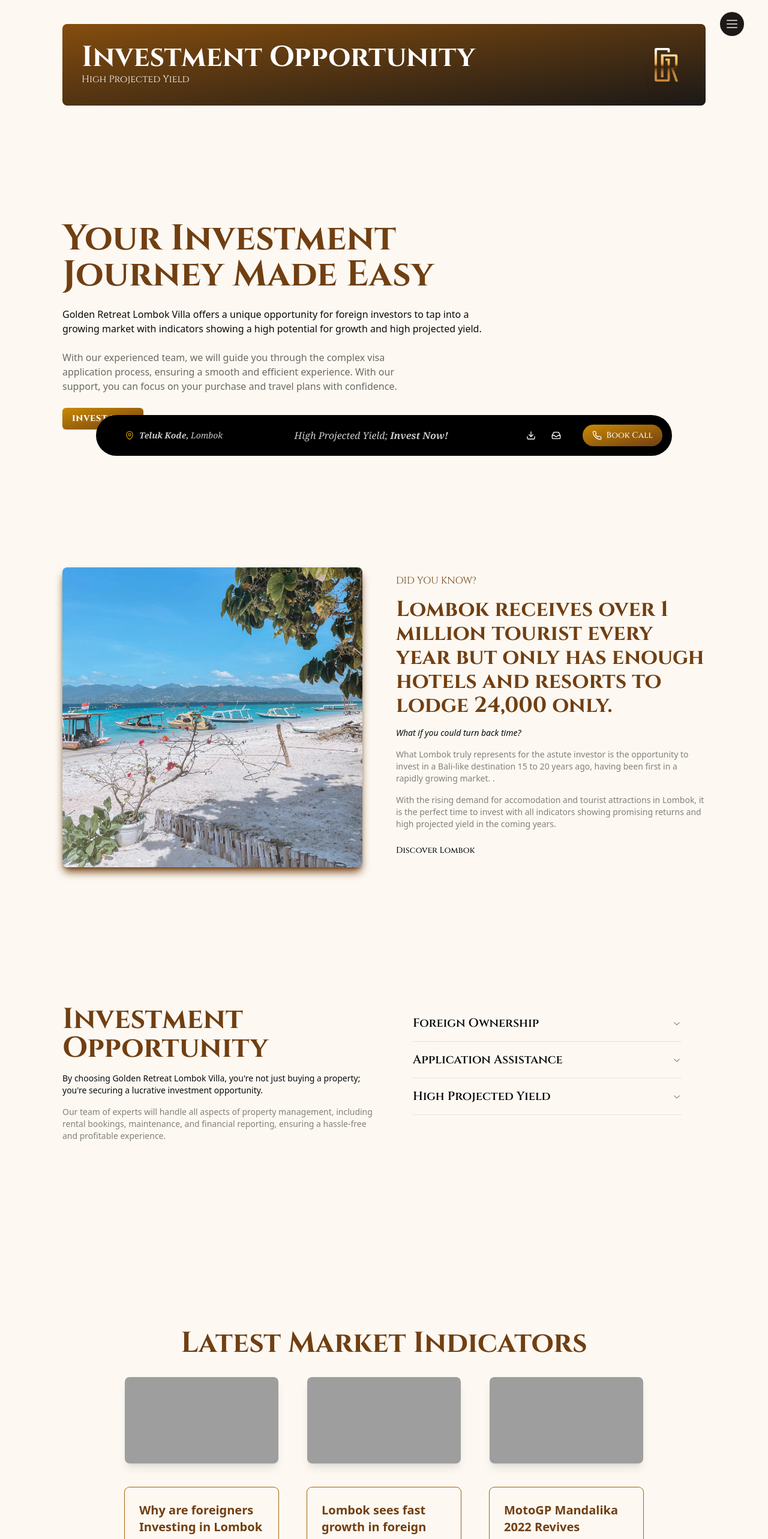
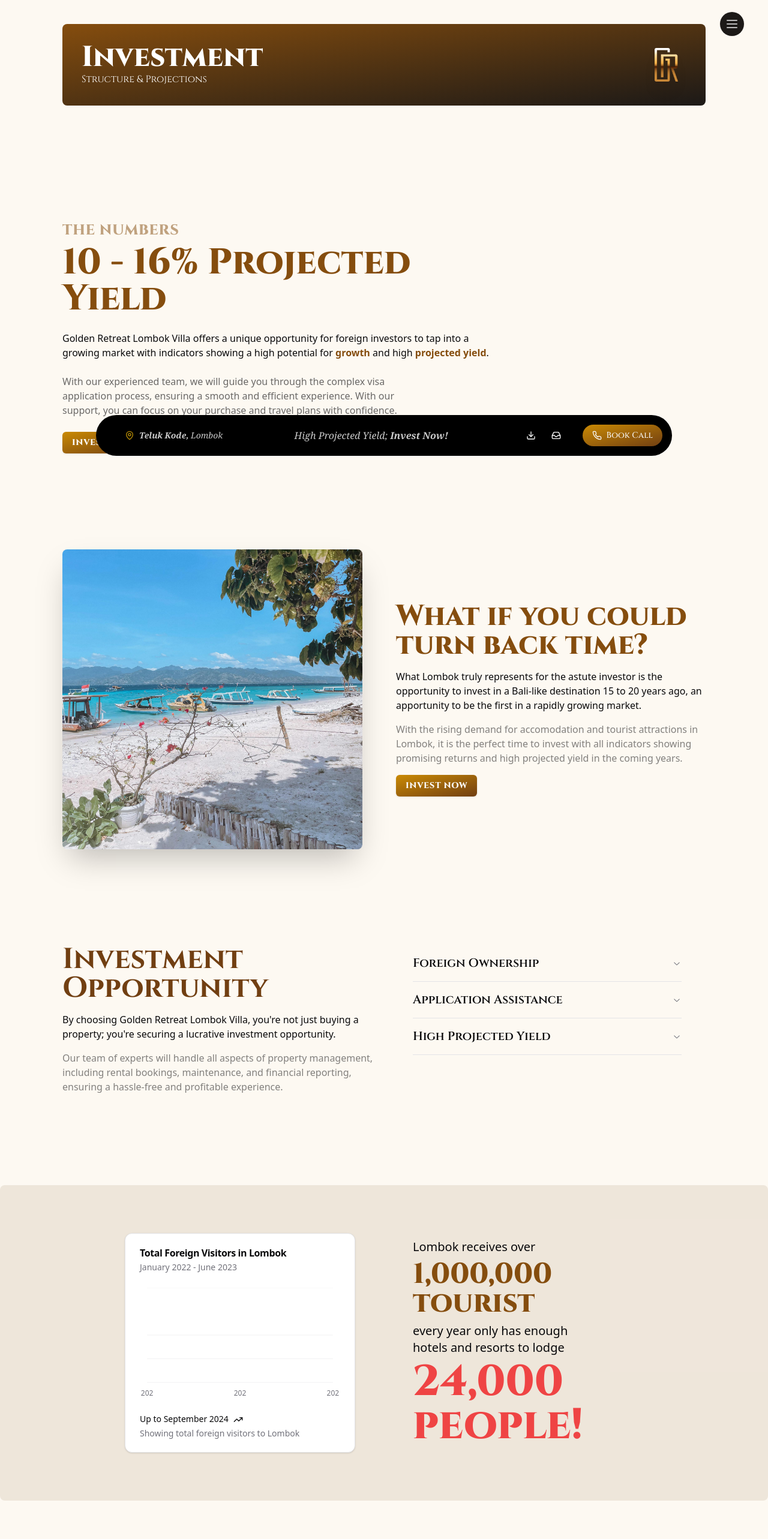
Before and after one commit to goldenretreatlombokvilla/gr_villa_280508, a Next.js app: page /invest in a window 1280 px wide. Shown: the top 2566 px of the page at 60% size. Built offline with nearby package versions, Linux system fonts and the light colour scheme; grey boxes are pictures that could not be loaded.

Commit message:
copy update

```diff
--- a/app/(site)/about/page.tsx
+++ b/app/(site)/about/page.tsx
@@ -152,7 +152,7 @@ export default function About() {
           </p>
         </div>{" "}
         <div className="flex flex-col gap-4 items-center justify-center text-center">
-          <p className="text-xl font-bold">Jointly manager by</p>
+          <p className="text-xl font-bold">Jointly managed by</p>
           <p className="text-4xl lg:text-6xl font-cinzel font-bold text-yellow-900">
             Metrolalis Indonesia
           </p>
--- a/app/(site)/invest/page.tsx
+++ b/app/(site)/invest/page.tsx
@@ -1,4 +1,5 @@
 import Cta from "@/components/cta";
+import { Tchart } from "@/components/tchart";
 import {
   Accordion,
   AccordionContent,
@@ -17,10 +18,10 @@ export default function Invest() {
       <div className="max-w-6xl mx-auto p-10 w-full">
         <div className="bg-gradient-to-br from-yellow-800 to-stone-900  rounded-lg py-8 px-8 flex flex-row gap-6 items-center justify-start w-full">
           <div className="flex flex-col gap-0 items-start w-full">
-            <h1 className="text-3xl lg:text-5xl  font-bold font-cinzel text-white ">
-              Investment Opportunity
+            <h1 className="text-3xl lg:text-5xl  font-extrabold font-cinzel text-white ">
+              Investment
             </h1>
-            <p className="text-white ">High Projected Yield</p>
+            <p className="text-white ">Structure & Projections</p>
           </div>
           <div className="flex items-center justify-center px-2">
             <Link href="/">
@@ -36,16 +37,22 @@ export default function Invest() {
         </div>
       </div>
 
-      <div className="max-w-6xl mx-auto p-10 w-full">
-        <div className="grid grid-cols-1 lg:grid-cols-3 items-center justify-center py-20">
+      <div className="max-w-6xl mx-auto px-10 lg:p-10 w-full">
+        <div className="grid grid-cols-1 lg:grid-cols-3 items-center justify-center lg:py-20 py-10">
           <div className="flex flex-col gap-6 col-span-2">
-            <p className="text-3xl lg:text-6xl  font-bold font-cinzel text-yellow-900">
-              Your Investment Journey Made Easy
+            <p className="font-cinzel text-xl lg:text-2xl font-extrabold tracking-wide flex flex-col text-yellow-800 uppercase opacity-50 -mb-4">
+              The Numbers
             </p>
+            <h2 className="text-6xl lg:text-6xl  font-extrabold font-cinzel text-yellow-800">
+              10 - 16% Projected Yield
+            </h2>
             <p className="font-sans text-md text-balance">
               Golden Retreat Lombok Villa offers a unique opportunity for
               foreign investors to tap into a growing market with indicators
-              showing a high potential for growth and high projected yield.
+              showing a high potential for{" "}
+              <span className="font-bold text-yellow-800">growth</span> and high{" "}
+              <span className="font-bold text-yellow-800">projected yield</span>
+              .
             </p>
             <p className="opacity-60 font-sans text-md text-balance">
               With our experienced team, we will guide you through the complex
@@ -70,32 +77,39 @@ export default function Invest() {
             alt="Lombok Beach and Boats"
             width={500}
             height={500}
-            className="rounded-lg object-cover aspect-square object-bottom shadow-lg shadow-yellow-900"
+            className="rounded-lg object-cover aspect-square object-bottom lg:shadow-2xl shadow-lg shadow-yellow-900/20"
           />
-          <div className="flex flex-col items-start gap-4 py-20">
-            <p className="text-md uppercase font-cinzel text-yellow-900">
-              Did You Know?
+          <div className="flex flex-col items-start gap-8 lg:gap-4 py-20">
+            {/* <p className="font-cinzel text-xl lg:text-2xl font-extrabold tracking-wide flex flex-col text-yellow-800 uppercase opacity-50 -mb-4">
+              Did You Know
             </p>
-            <p className="text-4xl font-bold font-cinzel text-yellow-900">
-              Lombok receives over 1 million tourist every year but only has
-              enough hotels and resorts to lodge 24,000 only.
-            </p>
-            <p className="text-sm font-sans italic text-pretty">
+            <p className="text-3xl text-balance font-bold font-cinzel text-yellow-900 flex flex-col gap-1">
+              Lombok receives over{" "}
+              <span className="text-7xl font-extrabold">1,000,000</span>
+              tourist every year but only has enough hotels and resorts to lodge
+              <span className="text-5xl text-red-700">24,000 people!</span>
+            </p> */}
+            <div className="flex flex-col gap-8 lg:gap-4">
+              <p className="text-5xl font-cinzel font-extrabold text-yellow-800  text-pretty">
                 What if you could turn back time?
               </p>
-            <p className="text-sm font-sans opacity-50 text-pretty">
+              <p className="text-md font-sans text-pretty">
                 What Lombok truly represents for the astute investor is the
                 opportunity to invest in a Bali-like destination 15 to 20 years
-              ago, having been first in a rapidly growing market. .
+                ago, an apportunity to be the first in a rapidly growing market.
               </p>
-            <p className="opacity-50 text-sm font-sans">
-              With the rising demand for accomodation and tourist attractions in
-              Lombok, it is the perfect time to invest with all indicators
+              <p className="opacity-50 text-md font-sans">
+                With the rising demand for accomodation and tourist attractions
+                in Lombok, it is the perfect time to invest with all indicators
                 showing promising returns and high projected yield in the coming
                 years.
               </p>
-            <Button variant="link" className="p-0">
-              Discover Lombok
+            </div>
+            <Button
+              variant={"default"}
+              className="w-fit font-extrabold uppercase tracking-wider hover:drop-shadow-md"
+            >
+              Invest Now
             </Button>
           </div>
         </div>
@@ -104,11 +118,11 @@ export default function Invest() {
             <p className="text-5xl font-cinzel font-bold text-yellow-900">
               Investment Opportunity
             </p>
-            <p className="text-sm font-sans">
+            <p className="text-md font-sans">
               By choosing Golden Retreat Lombok Villa, you're not just buying a
               property; you're securing a lucrative investment opportunity.
             </p>
-            <p className="text-sm font-sans opacity-50">
+            <p className="text-md font-sans opacity-50">
               Our team of experts will handle all aspects of property
               management, including rental bookings, maintenance, and financial
               reporting, ensuring a hassle-free and profitable experience.
@@ -168,6 +182,34 @@ export default function Invest() {
               </AccordionItem>
             </Accordion>
           </div>
+        </div>
+      </div>
+
+      <div className="bg-yellow-900/10 rounded-lg py-20 px-8 lg:px-52 grid lg:grid-cols-2 lg:gap-24 items-center justify-start w-full text-left">
+        <div className="flex flex-col w-full h-full items-center justify-center">
+          <Tchart />
+          {/*  <Image
+            src="https://utfs.io/f/dJLJpH9Hrkw3sumPK6dtfQDR1ujgW04bv39US6XzVqYOLryH"
+            alt="Golden Retreat Lombok Villa"
+            width={500}
+            height={300}
+            className="w-full h-full object-cover aspect-video rounded-lg shadow-lg"
+            loading="eager"
+          /> */}
+        </div>
+        <div className="flex flex-col gap-2 font-medium">
+          <p className="text-xl font-sans text-balance">Lombok receives over</p>
+          <p className="font-extrabold text-5xl font-cinzel text-yellow-800">
+            1,000,000 tourist
+          </p>
+          {/*           <p className="text-xl font-sans text-balance">every year but</p>
+           */}{" "}
+          <p className="text-xl font-sans text-balance">
+            every year only has enough hotels and resorts to lodge
+          </p>
+          <p className="font-extrabold text-7xl font-cinzel text-red-500">
+            24,000 people!
+          </p>
         </div>
       </div>
 
--- a/app/page.tsx
+++ b/app/page.tsx
@@ -80,7 +80,7 @@ export default function LandingPage() {
             alt="Front Enterence of Golden Retreat Lombok Villa"
             width={700}
             height={700}
-            className="w-full h-full object-cover rounded-none lg:rounded-r-lg object-center shadow-2xl shadow-yellow-900"
+            className="w-full h-full object-cover rounded-none lg:rounded-r-lg object-center lg:shadow-2xl shadow-yellow-900"
             /*  unoptimized={true} */
           />
         </div>
--- /dev/null
+++ b/components/tchart.tsx
@@ -0,0 +1,82 @@
+"use client";
+
+import { TrendingUp } from "lucide-react";
+import { CartesianGrid, Line, LineChart, XAxis } from "recharts";
+
+import {
+  Card,
+  CardContent,
+  CardDescription,
+  CardFooter,
+  CardHeader,
+  CardTitle
+} from "@/components/ui/card";
+import {
+  ChartConfig,
+  ChartContainer,
+  ChartTooltip,
+  ChartTooltipContent
+} from "@/components/ui/chart";
+const chartData = [
+  { year: "2022", desktop: 15022 },
+  { year: "2023", desktop: 57586 },
+  { year: "2024", desktop: 63320 }
+];
+
+const chartConfig = {
+  desktop: {
+    label: "Desktop",
+    color: "hsl(var(--chart-1))"
+  }
+} satisfies ChartConfig;
+
+export function Tchart() {
+  return (
+    <Card className="font-sans w-full">
+      <CardHeader>
+        <CardTitle>Total Foreign Visitors in Lombok</CardTitle>
+        <CardDescription>January 2022 - June 2023</CardDescription>
+      </CardHeader>
+      <CardContent>
+        <ChartContainer config={chartConfig}>
+          <LineChart
+            accessibilityLayer
+            data={chartData}
+            margin={{
+              left: 12,
+              right: 12
+            }}
+          >
+            <CartesianGrid vertical={false} />
+            <XAxis
+              dataKey="year"
+              tickLine={false}
+              axisLine={false}
+              tickMargin={8}
+              tickFormatter={(value) => value.slice(0, 3)}
+            />
+            <ChartTooltip
+              cursor={false}
+              content={<ChartTooltipContent hideLabel />}
+            />
+            <Line
+              dataKey="desktop"
+              type="monotone"
+              stroke="text-yellow-800"
+              strokeWidth={2}
+              dot={false}
+            />
+          </LineChart>
+        </ChartContainer>
+      </CardContent>
+      <CardFooter className="flex-col items-start gap-2 text-sm">
+        <div className="flex gap-2 font-medium leading-none">
+          Up to September 2024 <TrendingUp className="h-4 w-4" />
+        </div>
+        <div className="leading-none text-muted-foreground">
+          Showing total foreign visitors to Lombok
+        </div>
+      </CardFooter>
+    </Card>
+  );
+}
--- a/package.json
+++ b/package.json
@@ -75,5 +75,8 @@
     "postcss": "^8",
     "tailwindcss": "^3.4.1",
     "typescript": "^5"
+  },
+  "overrides": {
+    "react-is": "^19.0.0-rc-69d4b800-20241021"
   }
 }
```
Also changed, not shown: app/(site)/villas/page.tsx (+77 -46 lines), 1 other file (tests, documents, lock files or other folders). Lines whose indentation alone changed are shown as unchanged.
